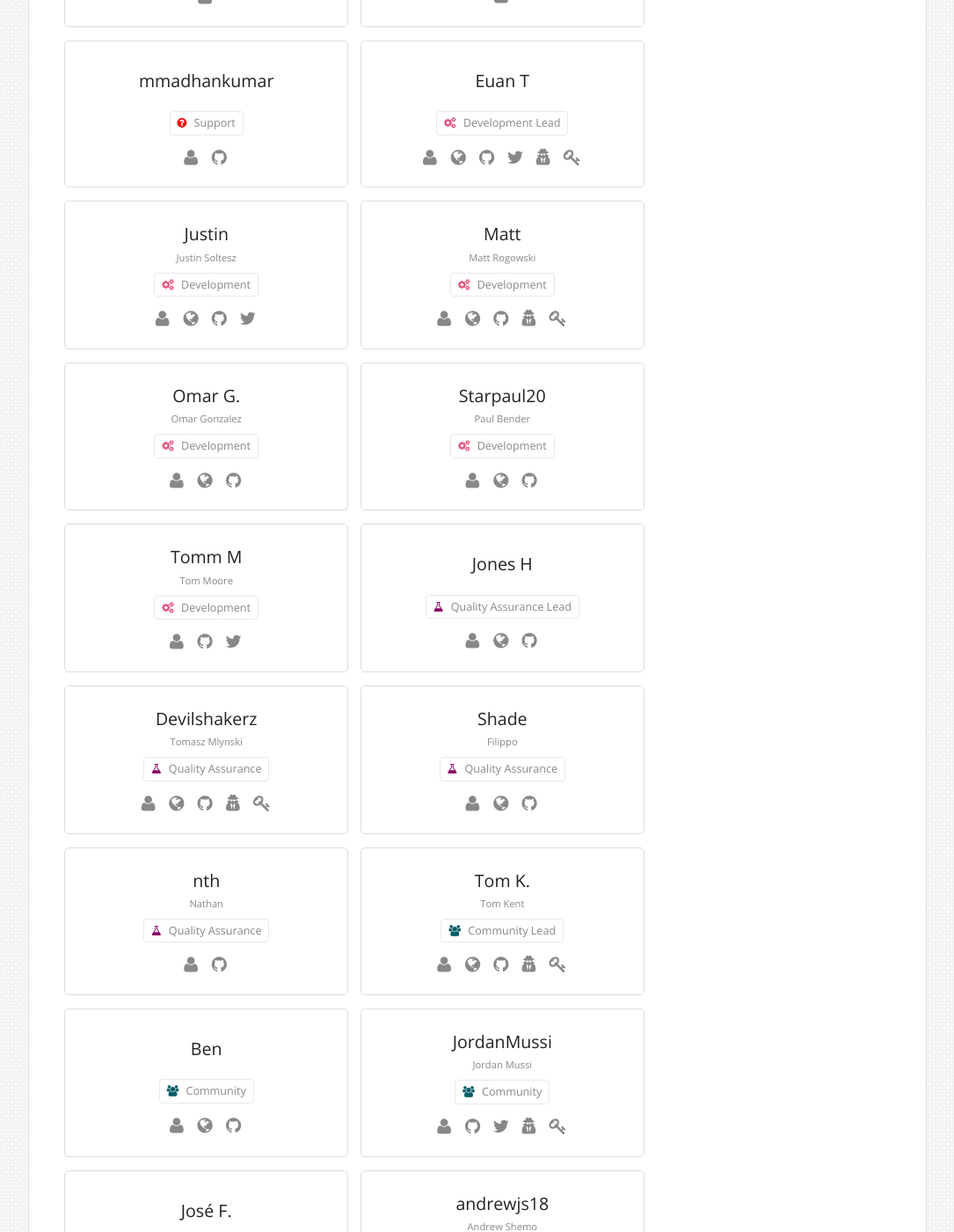
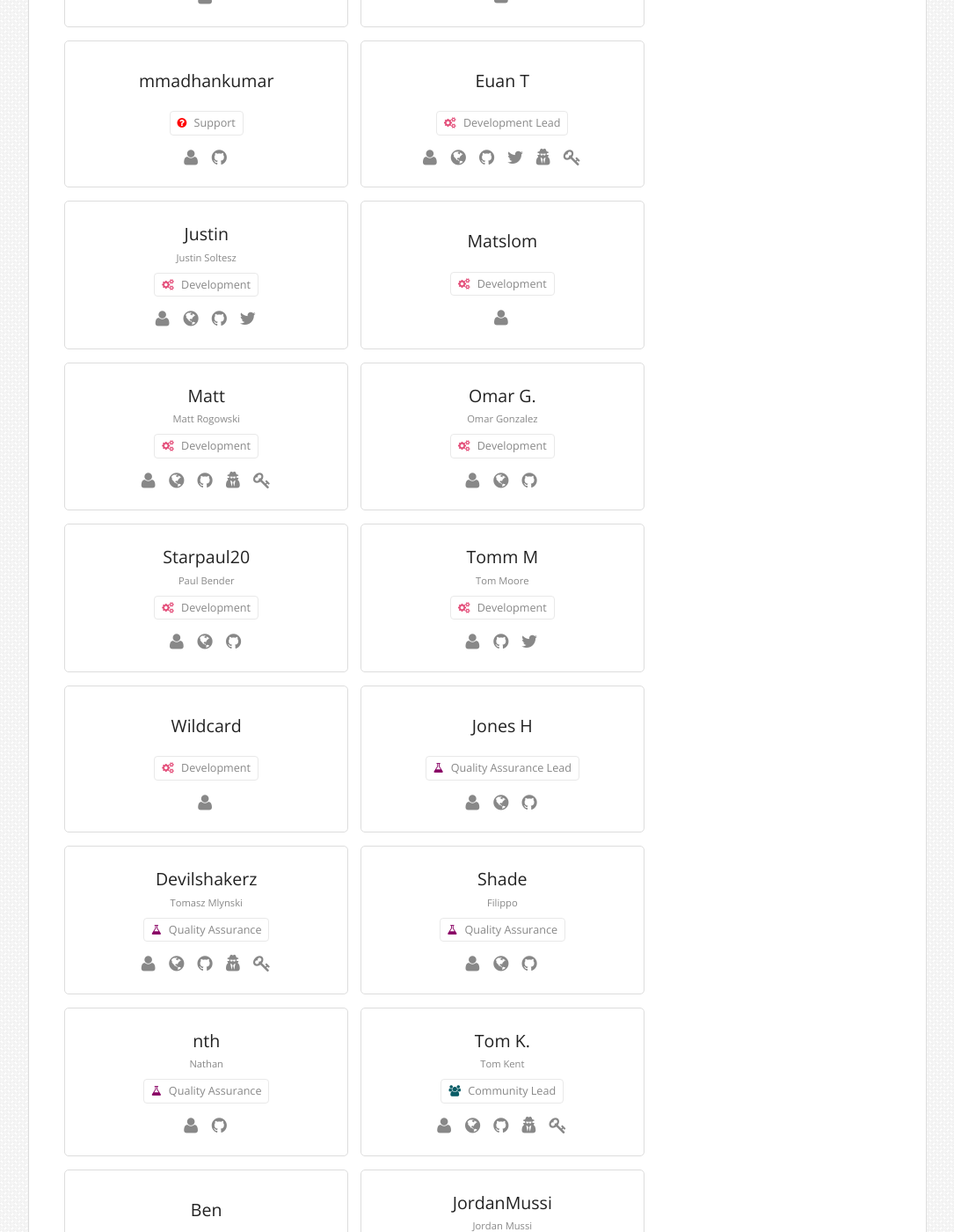
Before and after one commit to mybb/mybb.com, a Jekyll site: the page built from about/team.html, in a window 1280 px wide and 1400 px high, scrolled down 971 px. Shown: the whole window at 88% size, without its empty margins (97-1182 px from the left). Built offline with Jekyll 4.4.1, drawn with Linux system fonts in a browser that asks for light colours; nearby versions of some CDN libraries.

Commit message:
Add Wildcard and Matslom

```diff
--- a/_data/team_development.yml
+++ b/_data/team_development.yml
@@ -36,3 +36,7 @@
   keybase: "mattrogowski"
   pgp_fingerprint: "79D4 5D23 079A F220 2312 E4AA 90B3 F250 C1BF 7C81"
   pgp_link: "https://keybase.io/mattrogowski/key.asc"
+- username: "Wildcard"
+  uid: 55383
+- username: "Matslom"
+  uid: 68440
```
